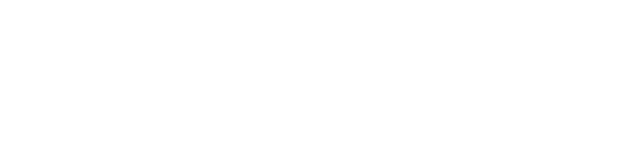
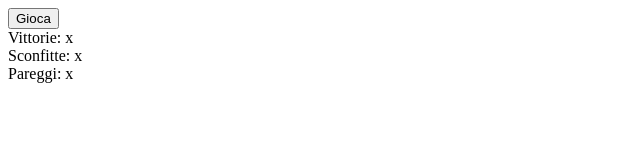
Before and after one commit to giorgiagalbullicavazzini/js-mail-dadi, a plain HTML site: page dice/index.html in a window 1280 px wide. Shown: the whole page, without its empty margins (0-640 px from the left). Drawn offline with Linux system fonts and the light colour scheme.

Commit message:
dice html layout

```diff
--- a/dice/index.html
+++ b/dice/index.html
@@ -10,6 +10,13 @@
   <link rel="stylesheet" href="css/style.css">
 </head>
 <body>
+  <!-- Game -->
+  <button type="button" id="play">Gioca</button>
+  <div>Vittorie: <span id="winner">x</span></div>
+  <div>Sconfitte: <span id="loser">x</span></div>
+  <div>Pareggi: <span id="tie">x</span></div>
+  <!-- // Game -->
+
   <!-- JS -->
   <script src="js/main.js"></script>
 </body>
--- a/dice/js/main.js
+++ b/dice/js/main.js
@@ -0,0 +1,5 @@
+// Using a button, the user can play a dice game against the computer
+// After a click on the button (`addEventListener`), the code generates two random numbers (one for the user and one for the computer) between 1 and 6 and saves them in two variables
+// IF the user number is greater than the computer one, the user wins
+// ELSE IF the computer numbers is greater than the user one, the computer wins
+// ELSE the numbers are equal and the result is a tie
```
